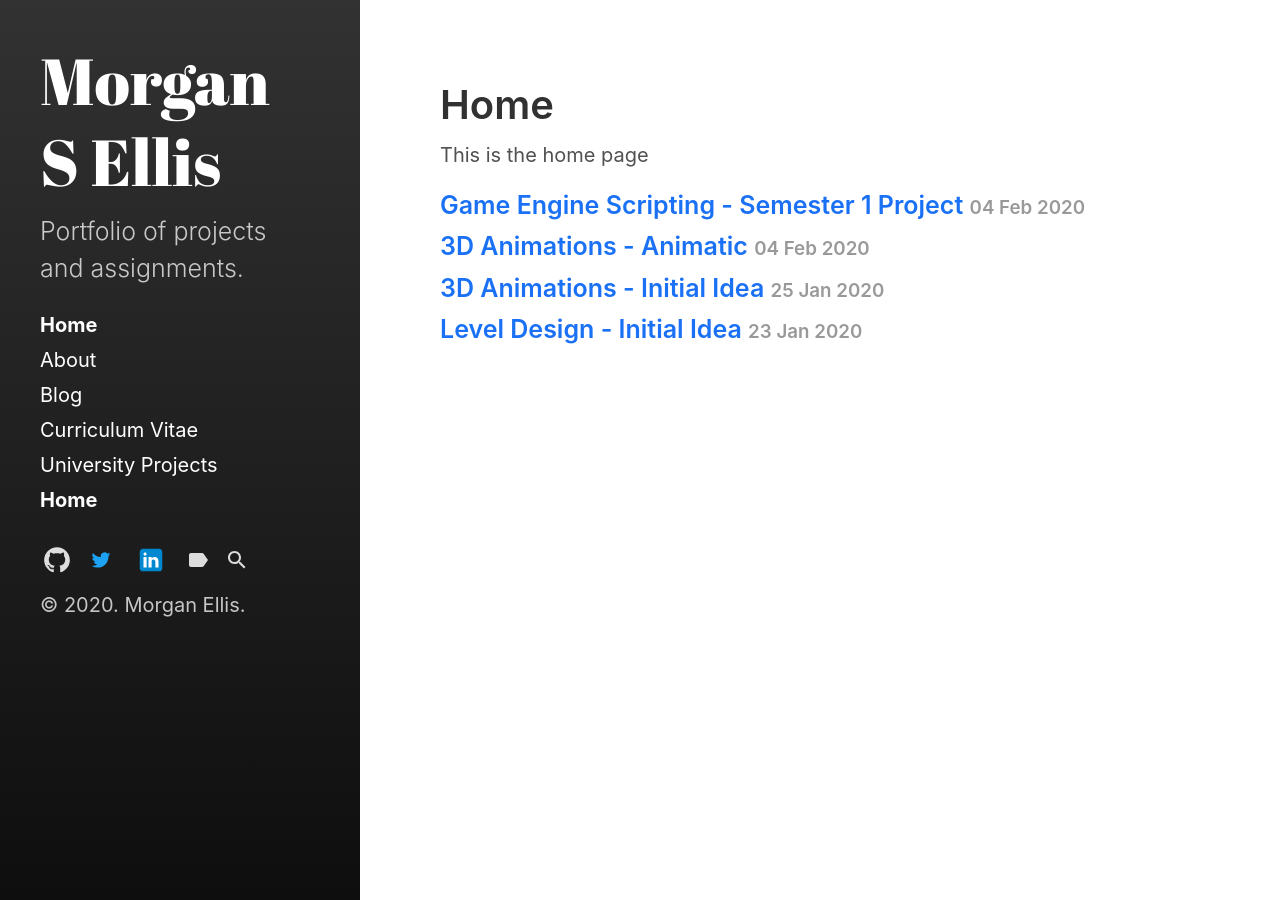
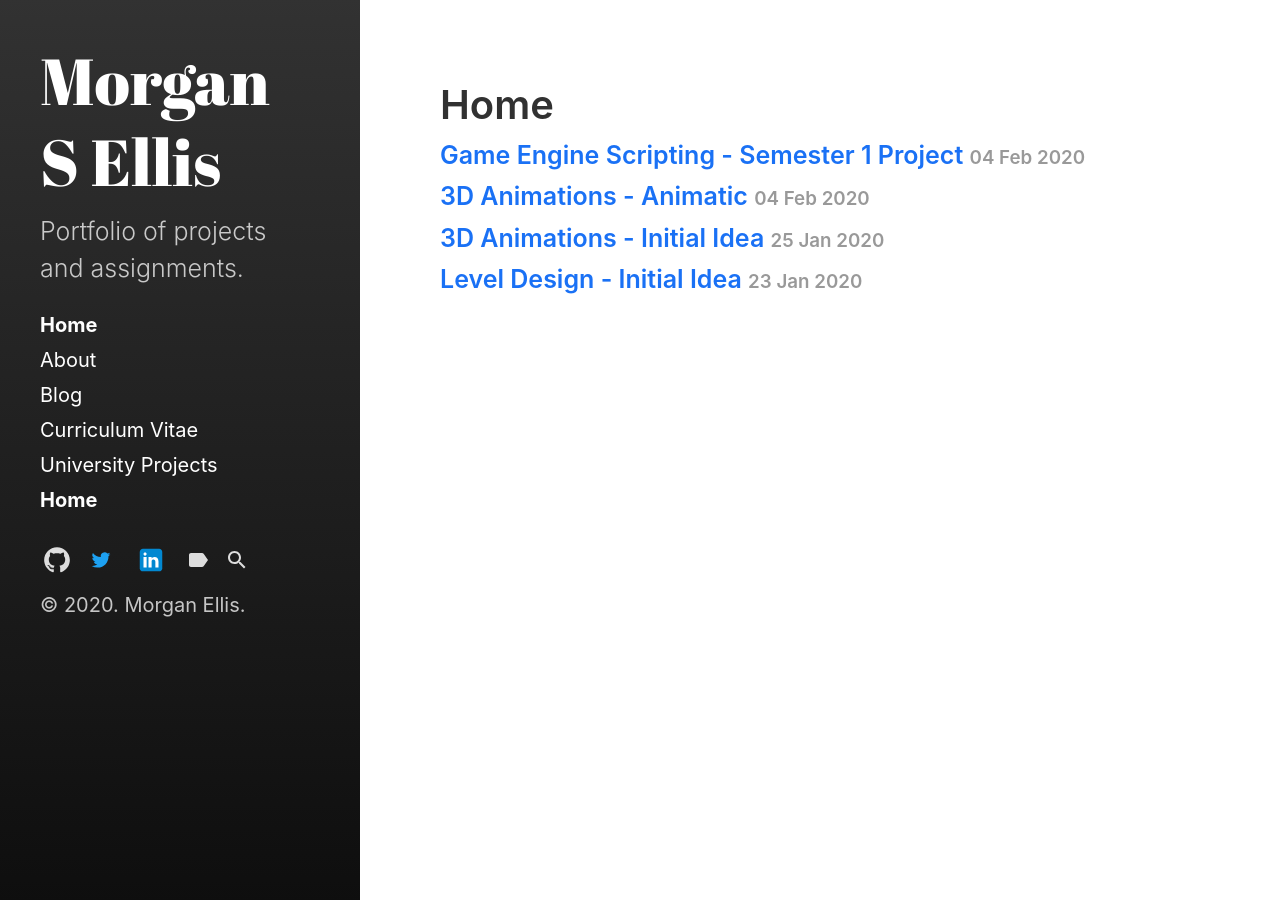
Before and after one commit to morgansellis/MorganSEllis.github.io, a Jekyll site: the page built from index.md, in a window 1280 px wide. Built offline with Jekyll 4.4.1, drawn with Linux system fonts in a browser that asks for light colours.

Commit message:
Update index.md

```diff
--- a/index.md
+++ b/index.md
@@ -3,5 +3,3 @@ layout: category
 title: Home
 category: index
 ---
-
-This is the home page
```
